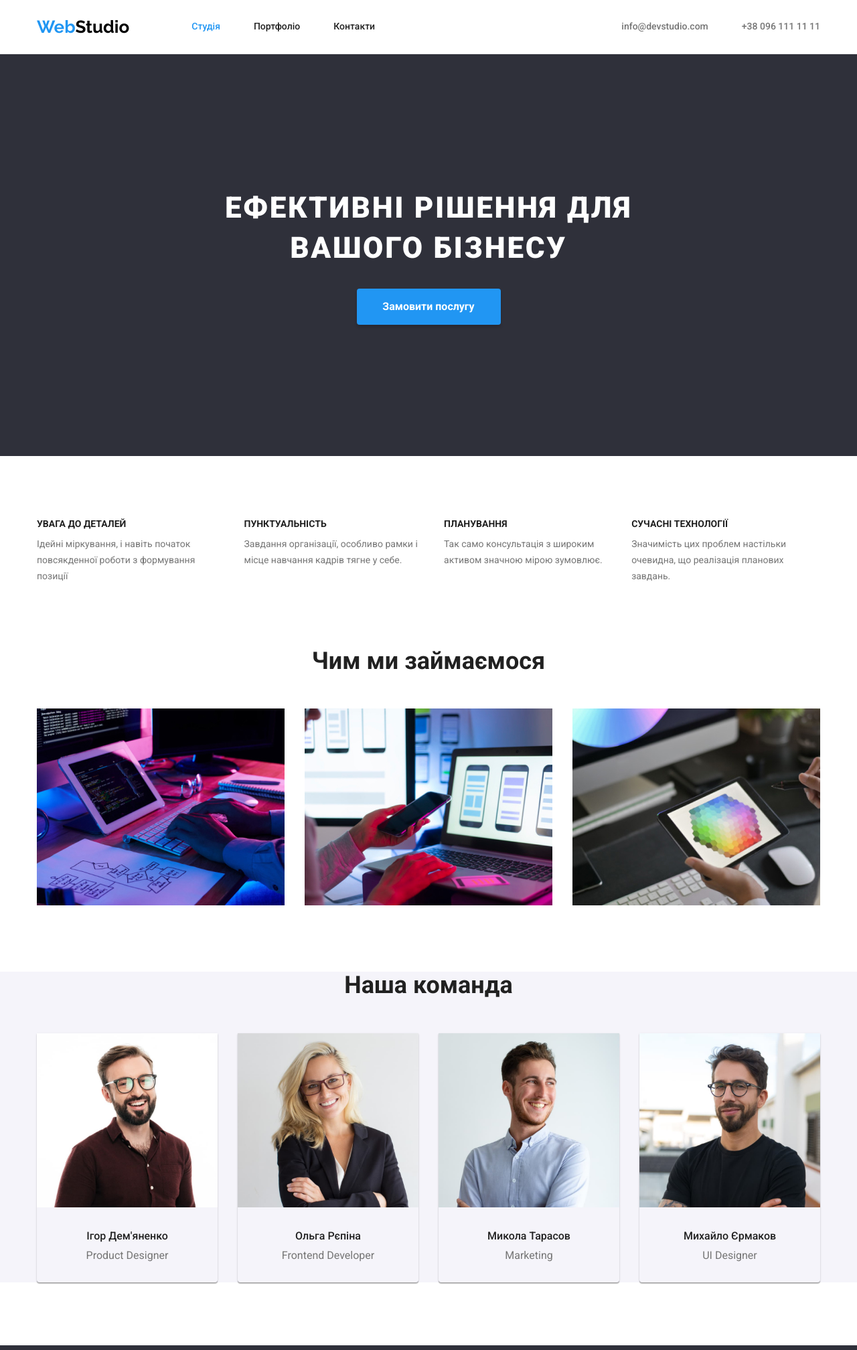
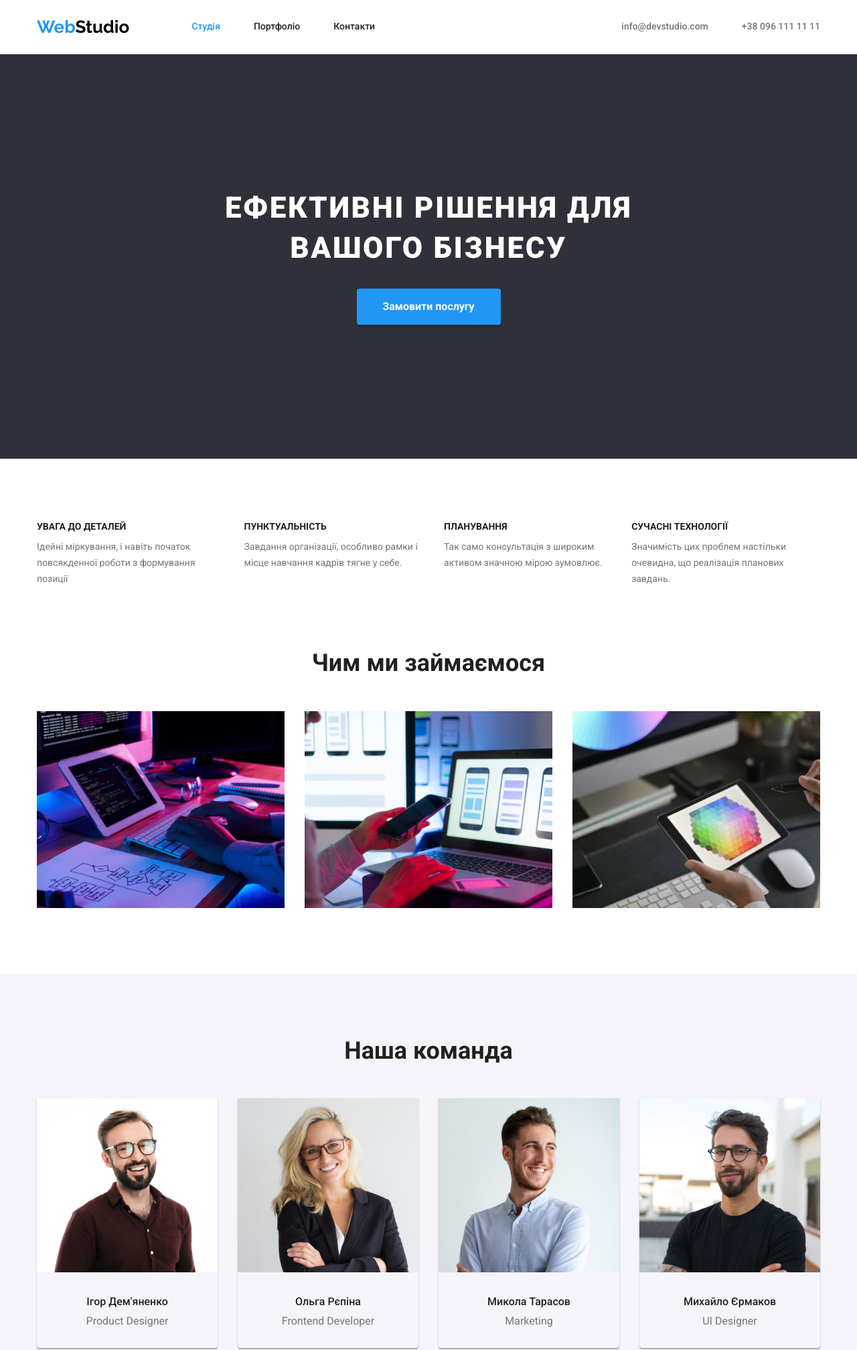
Before and after one commit to Laslold/goit-markup-hw-03, a plain HTML site: page index.html in a window 1280 px wide. Shown: the top 2016 px of the page at 67% size. Drawn offline with nearby package versions, Linux system fonts and the light colour scheme.

Commit message:
fix error

```diff
--- a/css/styles.css
+++ b/css/styles.css
@@ -137,7 +137,8 @@ body {
 /* блок секция */
 /* Deskription */
 .hero{
-  height: 600px;
+padding-top: 200px;
+padding-bottom: 200px;
   background-color: var(--color-bg-footer);
   text-align: center;
 }
@@ -159,7 +160,6 @@ body {
   /* text-align: center; */
   letter-spacing: 0.06em;
   text-transform: uppercase;
-  padding-top: 200px;
 }
 
 /* button */
@@ -234,7 +234,10 @@ body {
 }
 /* about */
 .about {
+  margin: 0;
   background-color: var(--color-about);
+  padding-top: 94px;
+  padding-bottom: 94px;
 }
 
 .about-list {
```
